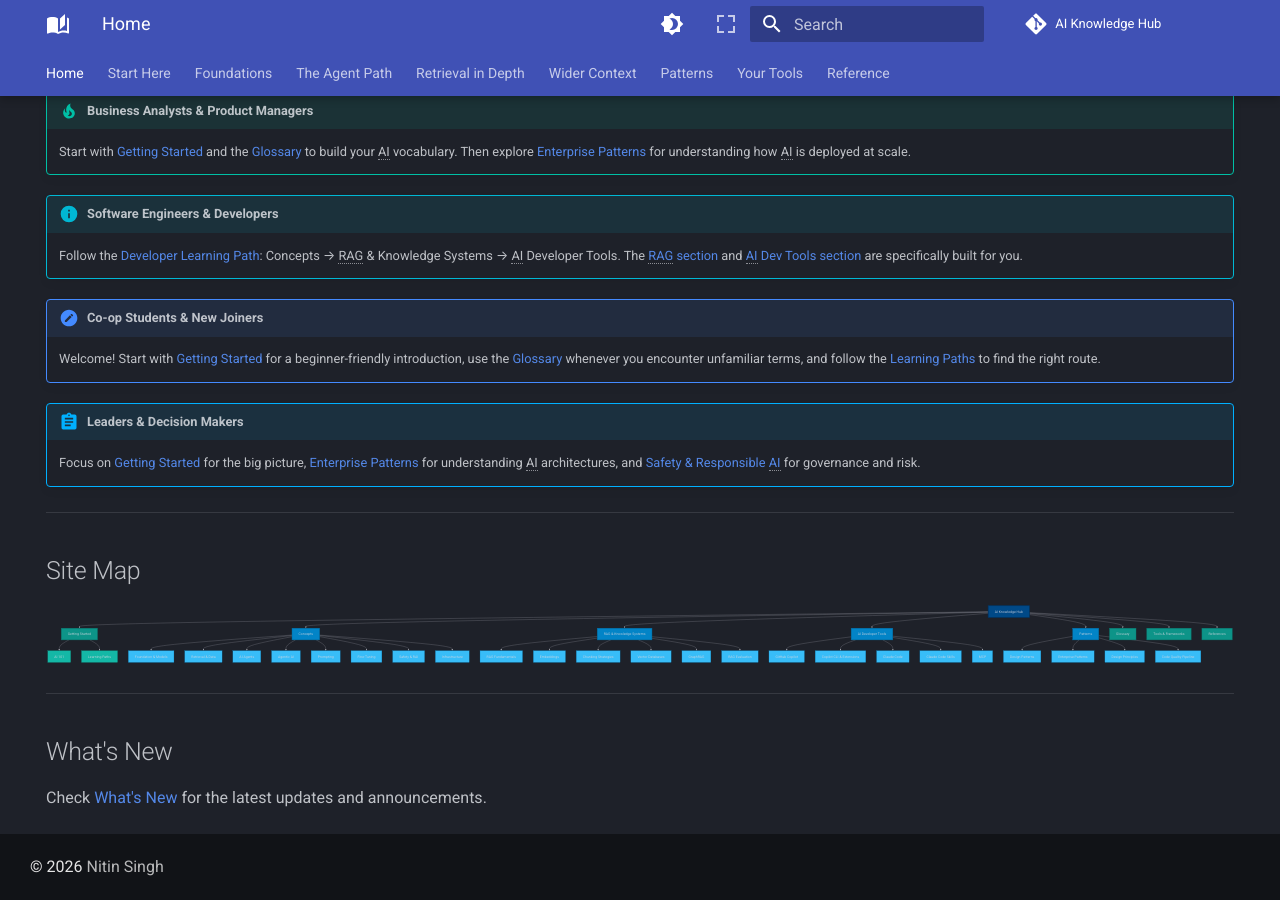
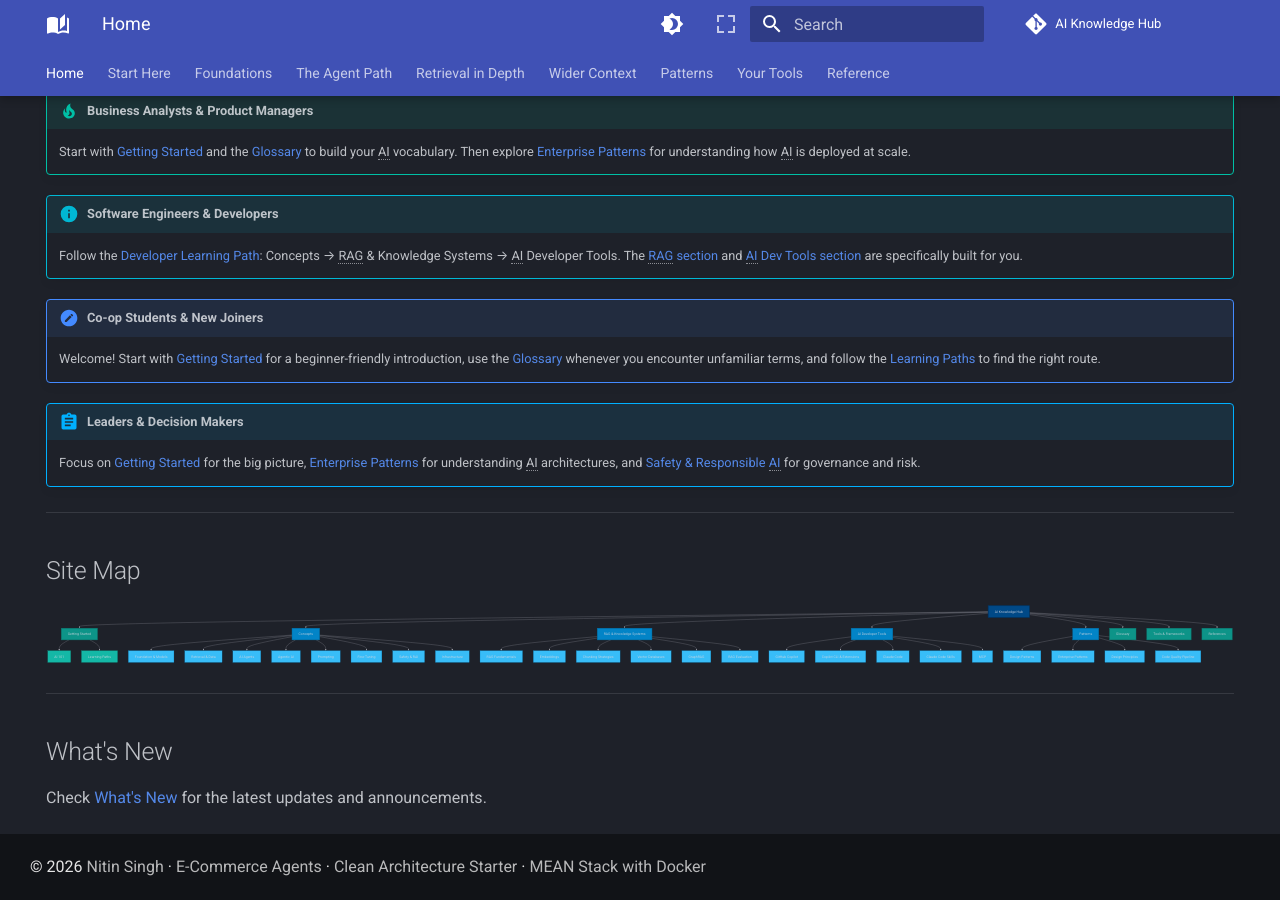
Before and after one commit to nitin27may/ai-resources, an MkDocs documentation site: the page built from docs/index.md, in a window 1280 px wide and 900 px high, scrolled down 1110 px. Built offline with MkDocs 1.6.1 and Material for MkDocs 9.7.7, drawn with Linux system fonts in a browser that asks for light colours; comment, search, counter and statistics services are not loaded; some of the changed lines change nothing that is shown.

Commit message:
feat: add a social card image and link out to the sibling doc sites (#15)

```diff
--- a/mkdocs.yml
+++ b/mkdocs.yml
@@ -172,5 +172,18 @@
     property: G-5Z8HS51RCP
 
 # Copyright footer text
+#
+# The sibling links are here rather than in `extra.social` on purpose: that block
+# renders icon-only, and an icon carries no anchor text. These three doc sites are
+# published under the same domain and had no inbound link from anywhere on the web,
+# which is why Search Console reported two of them as "URL is unknown to Google" --
+# never crawled once. A footer link on all 44 pages is the cheapest fix, and the
+# anchor text is the part that does the work.
+#
+# Trailing slashes are required: GitHub Pages 301s the unslashed form of a
+# directory index, and there is no reason to spend a redirect hop on our own links.
 copyright: |
-  &copy; 2026 <a href="https://nitinksingh.com/" target="_blank">Nitin Singh</a>
+  &copy; 2026 <a href="https://nitinksingh.com/">Nitin Singh</a>
+  &middot; <a href="https://nitinksingh.com/e-commerce-agents/">E-Commerce Agents</a>
+  &middot; <a href="https://nitinksingh.com/clean-architecture-docker-dotnet-angular/">Clean Architecture Starter</a>
+  &middot; <a href="https://nitinksingh.com/mean-docker/">MEAN Stack with Docker</a>
--- a/overrides/main.html
+++ b/overrides/main.html
@@ -10,6 +10,12 @@
     CI to start failing for reasons unrelated to content. These tags are the
     part that actually matters for how a link renders when shared; the plugin's
     additional value is generating a per-page preview image.
+
+    That left one real gap: no og:image on any of the 44 pages, so every shared
+    link rendered as a bare text card. A crawl confirmed it site-wide. One static
+    card in docs/assets covers it without taking on the plugin's build
+    dependencies. It is site-level rather than per-page, which is the trade being
+    made here -- a generic card that renders beats a per-page card that breaks CI.
   #}
   {#- `page` is undefined on some generated pages, so guard every access -#}
   {%- if page and page.title -%}{%- set page_title = page.title -%}
@@ -28,8 +34,16 @@
   <meta property="og:description" content="{{ page_desc }}">
   <meta property="og:url" content="{{ page_url }}">
   <meta property="og:locale" content="en_GB">
+  {#- Absolute, as og:image requires. config.site_url already carries the
+      /ai-resources/ path, so this must not repeat it. -#}
+  {%- set social_image = config.site_url | trim('/') ~ '/assets/social-card.png' -%}
+  <meta property="og:image" content="{{ social_image }}">
+  <meta property="og:image:width" content="1200">
+  <meta property="og:image:height" content="630">
+  <meta property="og:image:alt" content="{{ config.site_name }} — {{ config.site_description }}">
 
-  <meta name="twitter:card" content="summary">
+  <meta name="twitter:card" content="summary_large_image">
+  <meta name="twitter:image" content="{{ social_image }}">
   <meta name="twitter:title" content="{{ page_title }}">
   <meta name="twitter:description" content="{{ page_desc }}">
 
```
Also changed, not shown: docs/assets/social-card.png (added).
